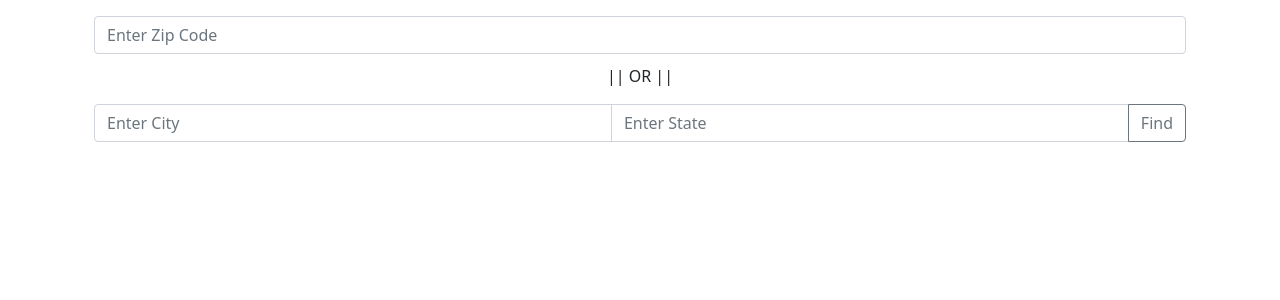
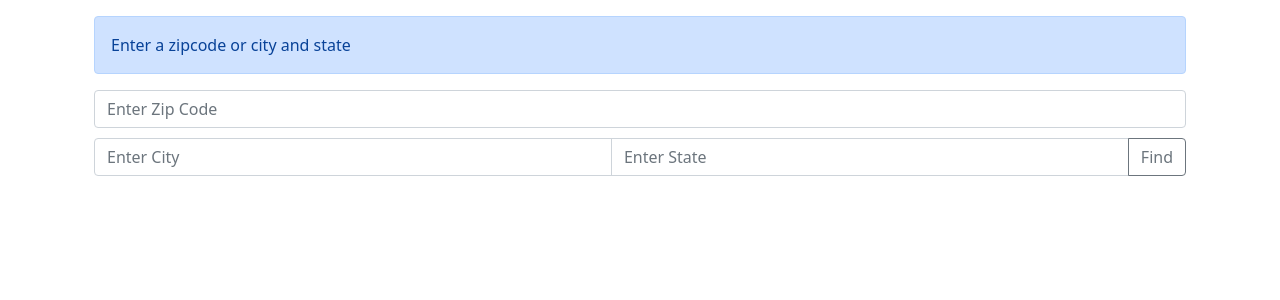
Before and after one commit to stinkyBootsLLC/weather, a Flask app: page / in a window 1280 px wide. Shown: the part 50-350 px from the top of the page. Run offline with Flask 3, Linux system fonts and the light colour scheme.

Commit message:
final cleaning

```diff
--- a/version_2/templates/index.html
+++ b/version_2/templates/index.html
@@ -26,6 +26,9 @@
         <div class="container mt-3">
             <div class="row">
                 <div class="col">
+                    <div class="alert alert-primary" role="alert">
+                        Enter a zipcode or city and state
+                      </div>
                     <form action="/" method="post">
 
                         <div class="input-group">
@@ -37,8 +40,6 @@
                         </div>
 
                         <div style="padding-top: 10px"></div>
-
-                        <p style="text-align:center">|| OR ||</p>
 
                         <div class="input-group">
 
@@ -112,11 +113,9 @@
 
                                     🤖 Will Feel like: {{ i['main']['feels_like'] }} &deg;F <br>
 
-                                    ⬆️ High: {{ i['main']['temp_max'] }} &deg;F ⬇️ Low: {{ i['main']['temp_min'] }}
-                                    &deg;F<br>
+                                    ⬆️ High: {{ i['main']['temp_max'] }} &deg;F ⬇️ Low: {{ i['main']['temp_min'] }} &deg;F<br>
 
-                                    Humidity: {{ i['main']['humidity'] }}% Pressure: {{ i['main']['pressure'] }} hPa
-                                    <br>
+                                    Humidity: {{ i['main']['humidity'] }}% Pressure: {{ i['main']['pressure'] }} hPa <br>
 
                                     {{ i["weather"][0]["description"] }}
 
@@ -132,8 +131,9 @@
 
                     {% else %}
 
-                    <div class="alert alert-warning" role="alert">location not found</div>
-
+                    <div class="alert alert-warning" role="alert">
+                        <strong>location not found</strong>
+                    </div>
 
                     {% endif %}
 
```
